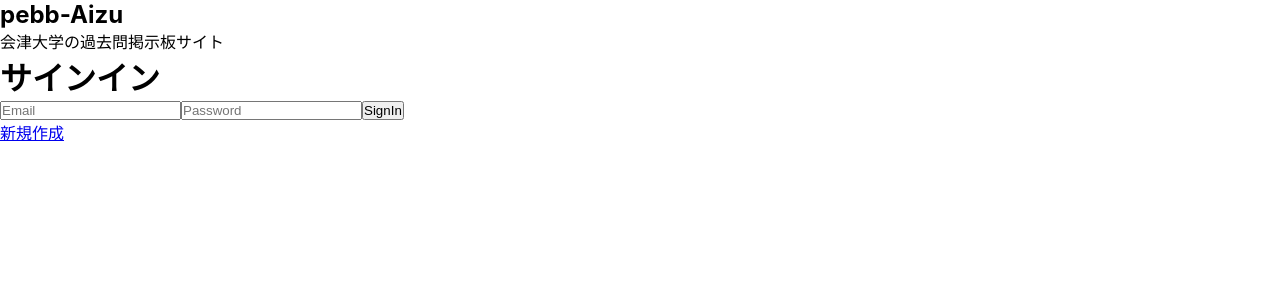
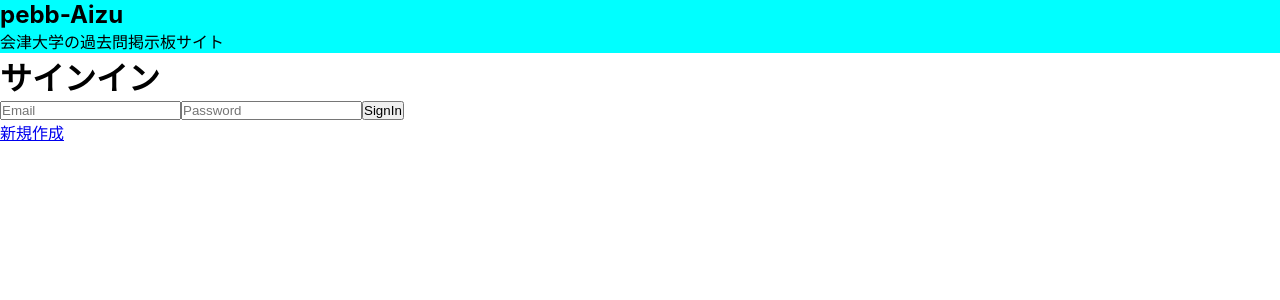
Before and after one commit to nyan92015/pebb-aizu, a React (Create React App) app: page /signin in a window 1280 px wide. Shown: the top 300 px of the page. Built offline with nearby package versions, Linux system fonts and the light colour scheme; no server answers.

Commit message:
scssファイルを作ったよ

```diff
--- a/package.json
+++ b/package.json
@@ -19,6 +19,7 @@
     "react-redux": "^8.1.1",
     "react-router-dom": "^6.14.1",
     "react-scripts": "5.0.1",
+    "sass": "^1.63.6",
     "typescript": "^4.9.5",
     "web-vitals": "^2.1.4"
   },
--- /dev/null
+++ b/src/containers/Header/Header.scss
@@ -0,0 +1,4 @@
+.header {
+  background-color: aqua;
+  display: flex;
+}
--- a/src/containers/Header/index.tsx
+++ b/src/containers/Header/index.tsx
@@ -2,12 +2,12 @@ import Logo from "../../components/Logo";
 import SignOut from "../SignOut";
 import { useSelector } from "react-redux";
 import { RootState } from "../../store";
-
+import "./Header.scss";
 const Header = () => {
   const user = useSelector((state: RootState) => state.user.userData);
 
   return (
-    <div>
+    <div className="header">
       <Logo />
       <p>{user?.displayName}</p>
       {user?.emailVerified && <SignOut />}
```
Also changed, not shown: 1 other file (tests, documents, lock files or other folders).
